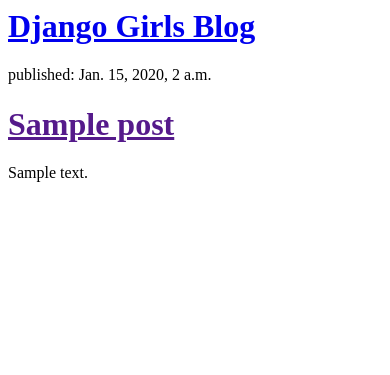
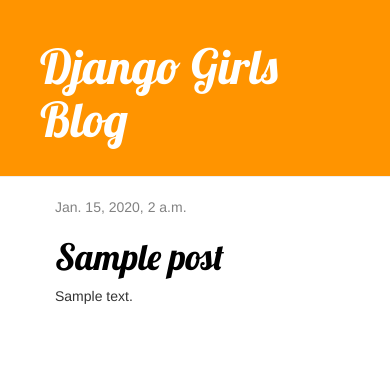
Before and after one commit to ivorybricks/my-first-blog, a Django app: template blog/templates/blog/post_list.html in a window 390 px wide. Shown: the top 375 px of the page. Run offline with Django 3.2, Linux system fonts and the light colour scheme; the template is opened without the code that fills it: values that come from a table or form of the project are taken from there, others are empty; tables that the repository leaves empty hold one stand-in row (values such as "Sample post"); some libraries are stand-ins or nearby versions.

Commit message:
Changed HTML and added CSS

```diff
--- /dev/null
+++ b/blog/static/css/blog.css
@@ -0,0 +1,46 @@
+.page-header {
+    background-color: #ff9400;
+    margin-top: 0;
+    padding: 20px 20px 20px 40px;
+}
+
+.page-header h1, .page-header h1 a, .page-header h1 a:visited, .page-header h1 a:active {
+    color: #ffffff;
+    font-size: 36pt;
+    text-decoration: none;
+}
+
+.content {
+    margin-left: 40px;
+}
+
+h1, h2, h3, h4 {
+    font-family: 'Lobster', cursive;
+}
+
+.date {
+    color: #828282;
+}
+
+.save {
+    float: right;
+}
+
+.post-form textarea, .post-form input {
+    width: 100%;
+}
+
+.top-menu, .top-menu:hover, .top-menu:visited {
+    color: #ffffff;
+    float: right;
+    font-size: 26pt;
+    margin-right: 20px;
+}
+
+.post {
+    margin-bottom: 70px;
+}
+
+.post h1 a, .post h1 a:visited {
+    color: #000000;
+}
--- /dev/null
+++ b/blog/templates/blog/base.html
@@ -0,0 +1,30 @@
+{% load staticfiles %}
+
+
+<html>
+    <head>
+        <title>The Best Blog EVA</title>
+        <link rel="stylesheet" href="//maxcdn.bootstrapcdn.com/bootstrap/3.2.0/css/bootstrap.min.css">
+        <link rel="stylesheet" href="//maxcdn.bootstrapcdn.com/bootstrap/3.2.0/css/bootstrap-theme.min.css">
+
+        <link rel="stylesheet" href="{% static 'css/blog.css' %}">
+
+        <link href="//fonts.googleapis.com/css?family=Lobster&subset=latin,latin-ext" rel="stylesheet" type="text/css">
+
+
+    </head>
+    <body>
+    <div class="page-header">
+        <h1><a href="/">Django Girls Blog</a></h1>
+    </div>
+    <div class="content container">
+        <div class="row">
+            <div class="col-md-8">
+            {% block content %}
+            {% endblock %}
+            </div>
+        </div>
+    </div>
+</body>
+
+</html>
--- a/blog/templates/blog/post_list.html
+++ b/blog/templates/blog/post_list.html
@@ -1,20 +1,13 @@
-<html>
-    <head>
-        <title>The Best Blog EVA</title>
-    </head>
-    <body>
+{% extends 'blog/base.html' %}
 
-      <div>
-      <h1><a href="/">Django Girls Blog</a></h1>
-  </div>
-
-  {% for post in posts %}
-      <div>
-          <p>published: {{ post.published_date }}</p>
-          <h1><a href="">{{ post.title }}</a></h1>
-          <p>{{ post.text|linebreaksbr }}</p>
-      </div>
-  {% endfor %}
-
-    </body>
-</html>
+{% block content %}
+    {% for post in posts %}
+        <div class="post">
+            <div class="date">
+                {{ post.published_date }}
+            </div>
+            <h1><a href="{% url 'post_detail' pk=post.pk %}">{{ post.title }}</a></h1>
+            <p>{{ post.text|linebreaksbr }}</p>
+        </div>
+    {% endfor %}
+{% endblock content %}
```
Also changed, not shown: .gitignore.py (added).
